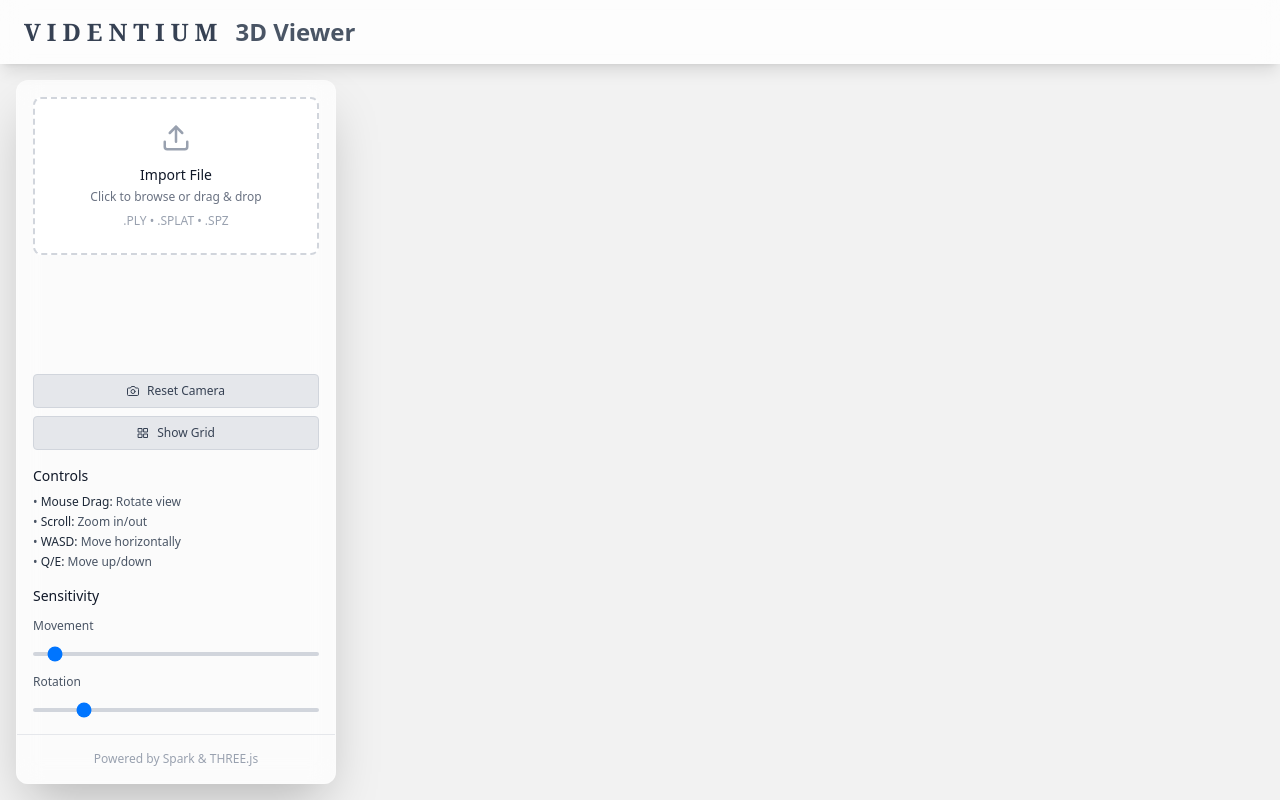
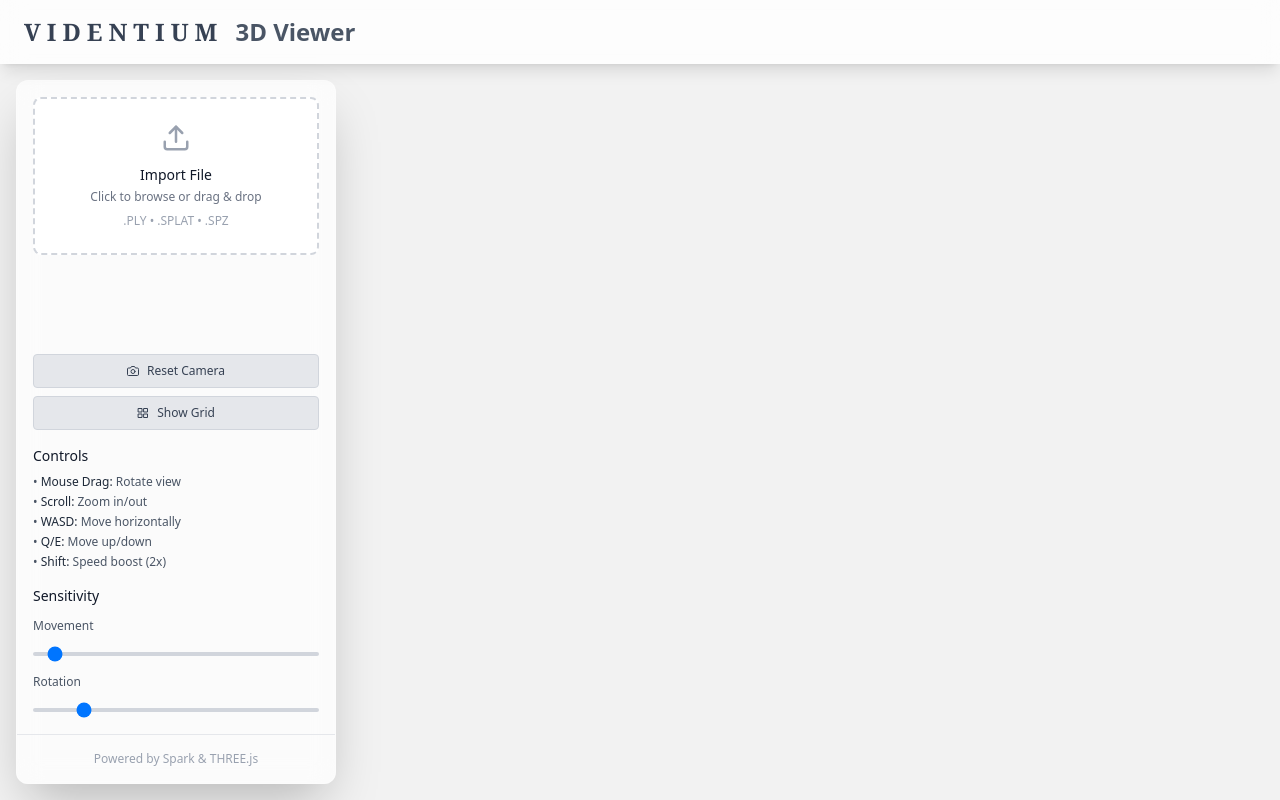
Before and after one commit to TobiasLenander01/videntium-3d-viewer, a React (Vite) app: page / in a window 1280 px wide. Built offline with nearby package versions, Linux system fonts and the light colour scheme.

Commit message:
Camera speed boost

```diff
--- a/src/Sidebar.tsx
+++ b/src/Sidebar.tsx
@@ -278,6 +278,7 @@ function Sidebar({ onFileLoad, transform, onTransformChange, showGrid, onToggleG
               <li>• <span className="text-gray-800">Scroll:</span> Zoom in/out</li>
               <li>• <span className="text-gray-800">WASD:</span> Move horizontally</li>
               <li>• <span className="text-gray-800">Q/E:</span> Move up/down</li>
+              <li>• <span className="text-gray-800">Shift:</span> Speed boost (2x)</li>
             </ul>
           </div>
 
--- a/src/Viewer.tsx
+++ b/src/Viewer.tsx
@@ -179,7 +179,12 @@ function Viewer({ fileToLoad, transform, showGrid, resetCameraTrigger, movementS
       up.normalize();
 
       // Keyboard movement - relative to camera direction
-      const moveSpeed = 0.1 * movementSensitivityRef.current;
+      let moveSpeed = 0.1 * movementSensitivityRef.current;
+
+      // Apply shift boost
+      if (state.keys['shift']) {
+        moveSpeed *= 2;
+      }
 
       // Apply movement
       if (state.keys['w']) {
```
